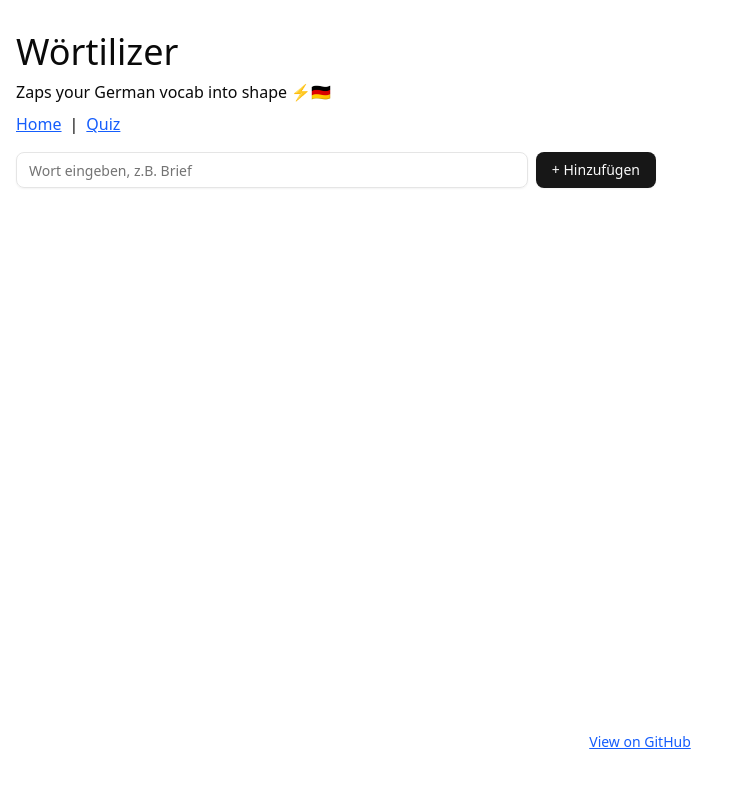
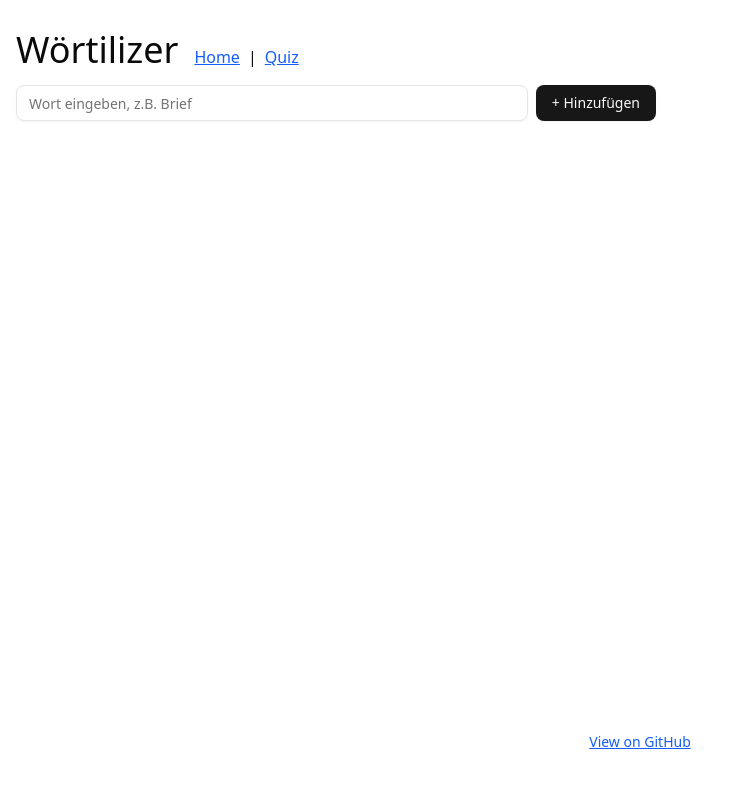
Before and after one commit to idosius/wortilizer, a Next.js app: page / in a window 1280 px wide. Shown: the top 788 px of the page, without its empty margins (0-737 px from the left). Built offline with nearby package versions, Linux system fonts and the light colour scheme.

Commit message:
feat: removed description from header

```diff
--- a/src/app/layout.tsx
+++ b/src/app/layout.tsx
@@ -19,11 +19,10 @@ export default function RootLayout({
   return (
     <html lang="en">
       <body className="container mx-auto px-4 py-4 md:py-8 min-h-screen flex flex-col gap-4">
-        <header className="flex flex-col gap-2">
-          <h1 className="text-4xl">
+        <header className="flex gap-4 items-baseline">
+          <h1 className="text-2xl md:text-4xl leading-none">
             <Link href="/">Wörtilizer</Link>
           </h1>
-          <p>Zaps your German vocab into shape ⚡🇩🇪</p>
           <nav className="flex gap-2">
             <Link
               href="/"
```
